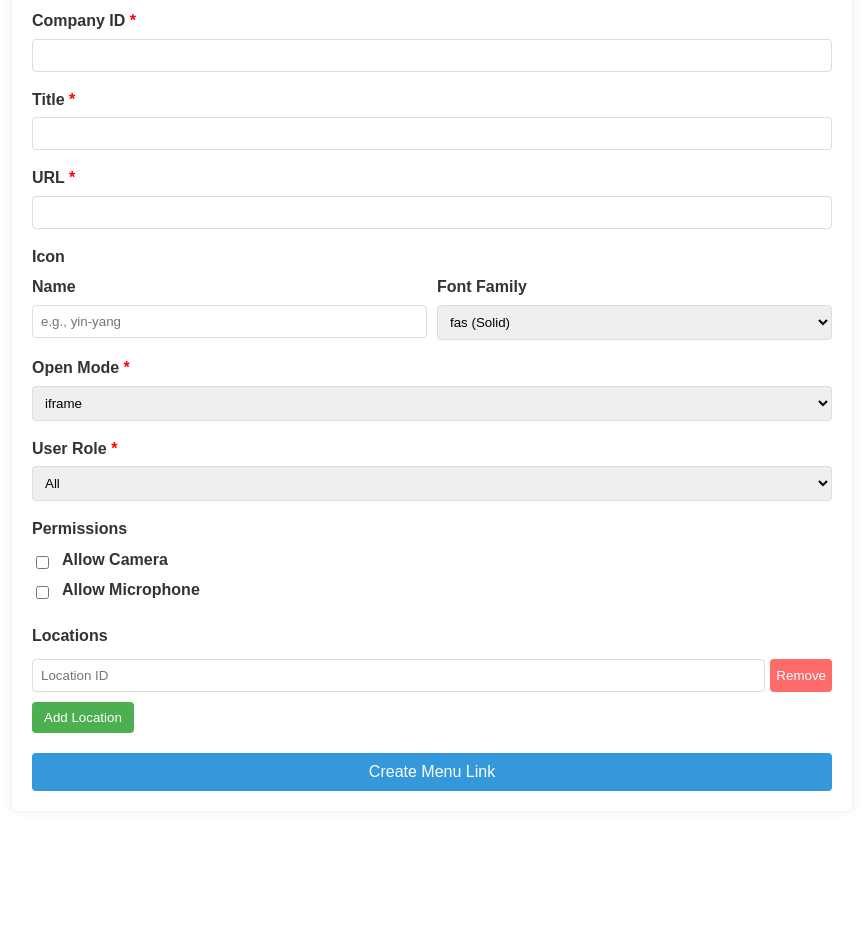
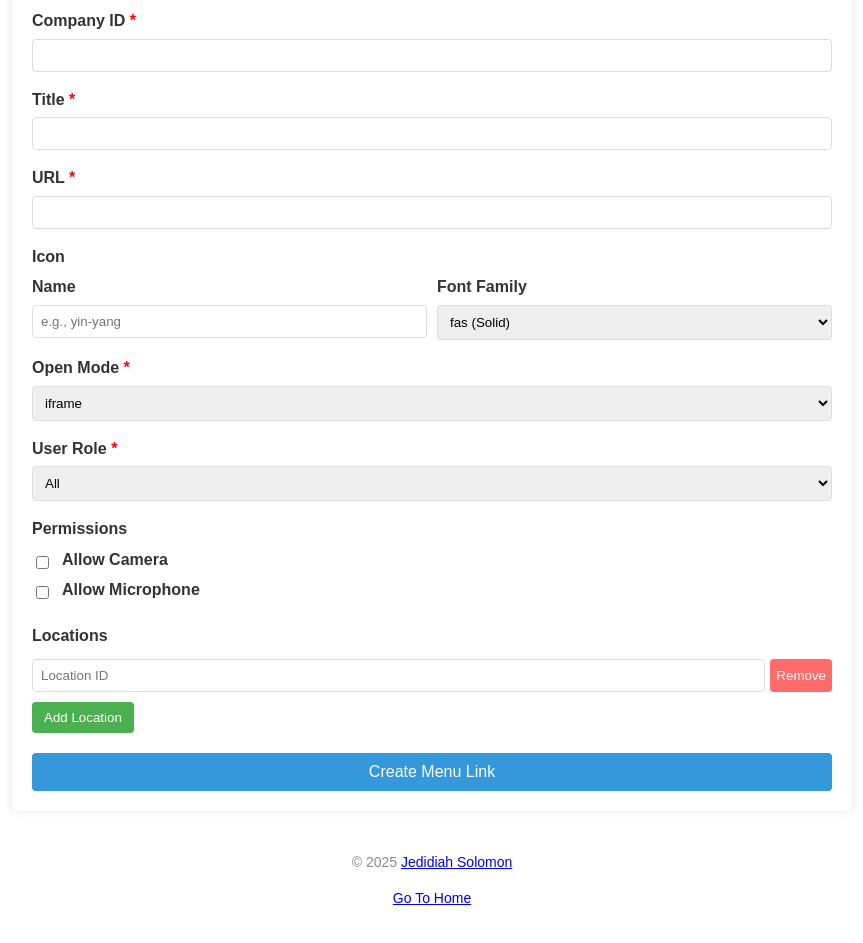
Before and after one commit to Jedidiah-Solomon/ghl-custom-menu-link, a website: page public/createMenuLink.html in a window 1280 px wide. Shown: the part 126-1069 px from the top of the page, without its empty margins (208-1071 px from the left). Before the commit the page ends 957 px from the top, so only its background shows below. Drawn offline with Linux system fonts and the light colour scheme.

Commit message:
style for home completed

```diff
--- a/public/createMenuLink.html
+++ b/public/createMenuLink.html
@@ -217,6 +217,26 @@
       <div id="responseMessage" class="response"></div>
     </div>
 
+    <footer
+      style="margin-top: 40px; font-size: 14px; color: #888; text-align: center"
+    >
+      <p>
+        &copy; <span id="year"></span>
+        <a
+          href="https://www.jedidiahsolomon.name.ng/"
+          target="_blank"
+          rel="noopener noreferrer"
+        >
+          Jedidiah Solomon
+        </a>
+      </p>
+      <p>
+        <a href="/home" target="_self" rel="noopener noreferrer">
+          Go To Home
+        </a>
+      </p>
+    </footer>
+
     <script>
       document.addEventListener("DOMContentLoaded", function () {
         const addLocationBtn = document.getElementById("addLocation");
@@ -315,5 +335,8 @@
         }
       });
     </script>
+    <script>
+      document.getElementById("year").textContent = new Date().getFullYear();
+    </script>
   </body>
 </html>
```
Also changed, not shown: public/deleteMenu.html (+22 -0 lines), public/home.html (+19 -2 lines), public/initiate.html (+5 -0 lines), public/updateMenuLink.html (+22 -0 lines).
